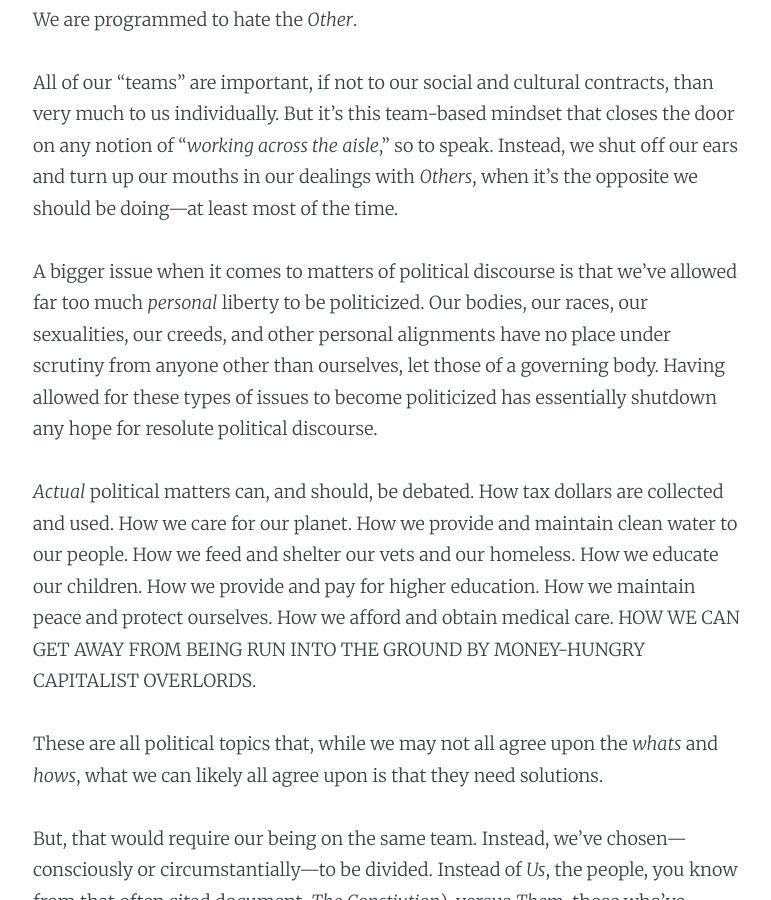
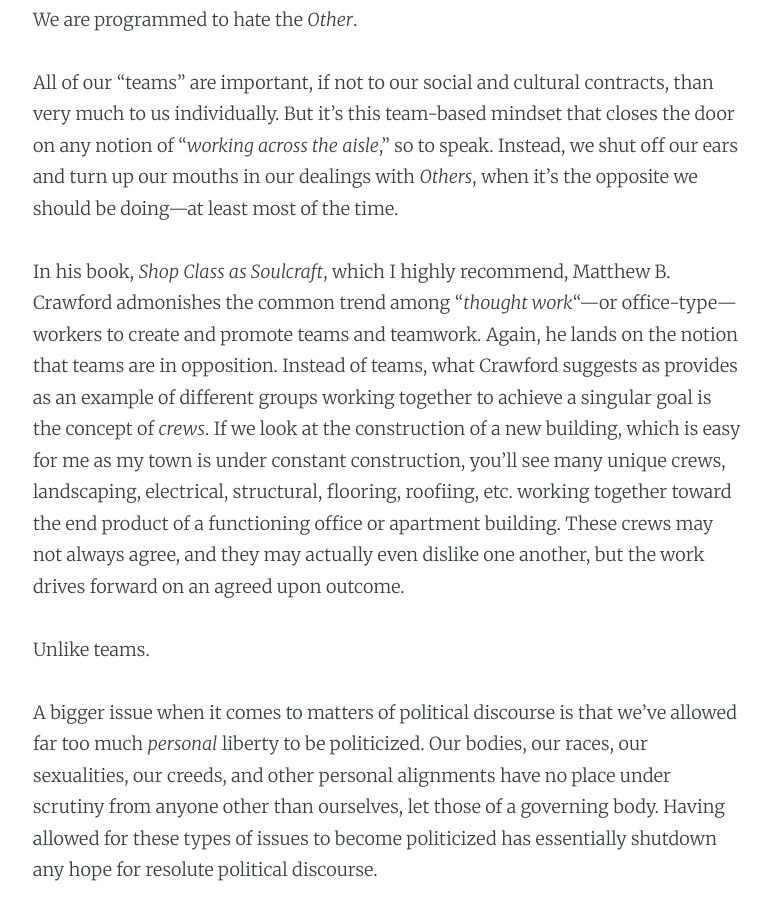
Before and after one commit to chevrenoire/chevrenoire.github.io, a Jekyll site: the page built from _posts/2020-09-30-on-the-debate.md, in a window 1280 px wide and 900 px high, scrolled down 3287 px. Shown: the whole window, without its empty margins (252-1023 px from the left). Built offline with Jekyll 4.4.1, drawn with Linux system fonts in a browser that asks for light colours; nearby versions of some CDN libraries.

Commit message:
update post; crews

```diff
--- a/_posts/2020-09-30-on-the-debate.md
+++ b/_posts/2020-09-30-on-the-debate.md
@@ -48,6 +48,10 @@ We are programmed to hate the _Other_.
 
 All of our "teams" are important, if not to our social and cultural contracts, than very much to us individually. But it's this team-based mindset that closes the door on any notion of "_working across the aisle_," so to speak. Instead, we shut off our ears and turn up our mouths in our dealings with _Others_, when it's the opposite we should be doing&mdash;at least most of the time.
 
+In his book, _Shop Class as Soulcraft_, which I highly recommend, Matthew B. Crawford admonishes the common trend among "_thought work_"&mdash;or office-type&mdash;workers to create and promote teams and teamwork. Again, he lands on the notion that teams are in opposition. Instead of teams, what Crawford suggests as provides as an example of different groups working together to achieve a singular goal is the concept of _crews_. If we look at the construction of a new building, which is easy for me as my town is under constant construction, you'll see many unique crews, landscaping, electrical, structural, flooring, roofiing, etc. working together toward the end product of a functioning office or apartment building. These crews may not always agree, and they may actually even dislike one another, but the work drives forward on an agreed upon outcome.
+
+Unlike teams.
+
 A bigger issue when it comes to matters of political discourse is that we've allowed far too much _personal_ liberty to be politicized. Our bodies, our races, our sexualities, our creeds, and other personal alignments have no place under scrutiny from anyone other than ourselves, let those of a governing body. Having allowed for these types of issues to become politicized has essentially shutdown any hope for resolute political discourse.
 
 _Actual_ political matters can, and should, be debated. How tax dollars are collected and used. How we care for our planet. How we provide and maintain clean water to our people. How we feed and shelter our vets and our homeless. How we educate our children. How we provide and pay for higher education. How we maintain peace and protect ourselves. How we afford and obtain medical care. HOW WE CAN GET AWAY FROM BEING RUN INTO THE GROUND BY MONEY-HUNGRY CAPITALIST OVERLORDS.
```
